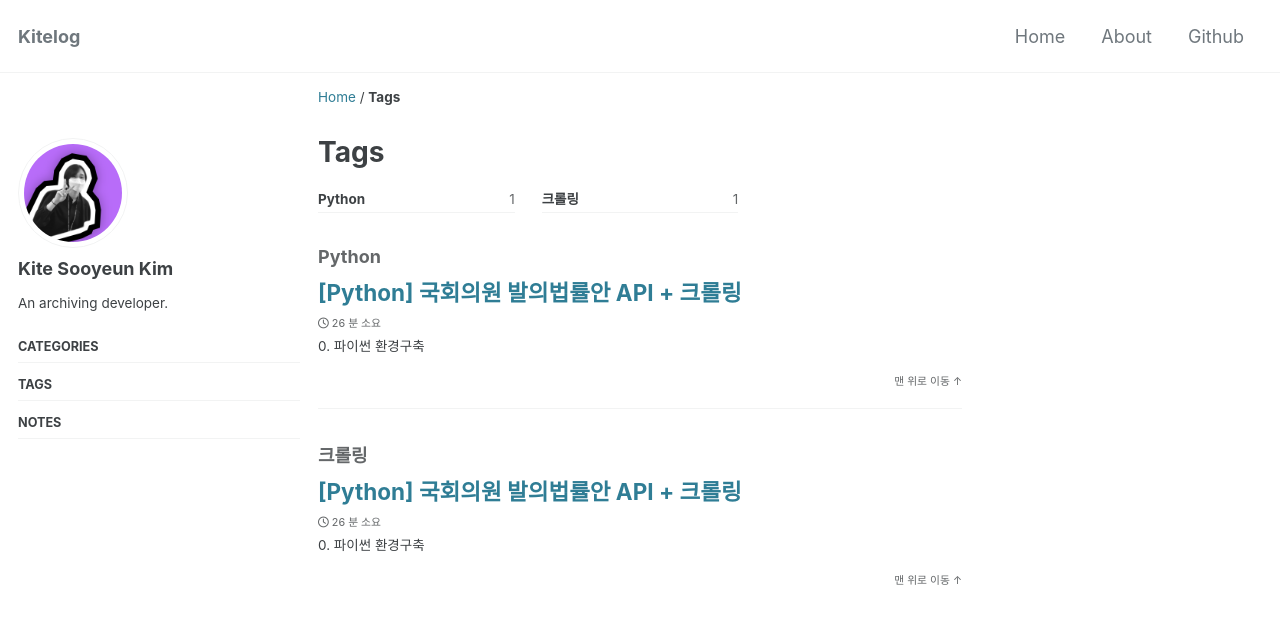
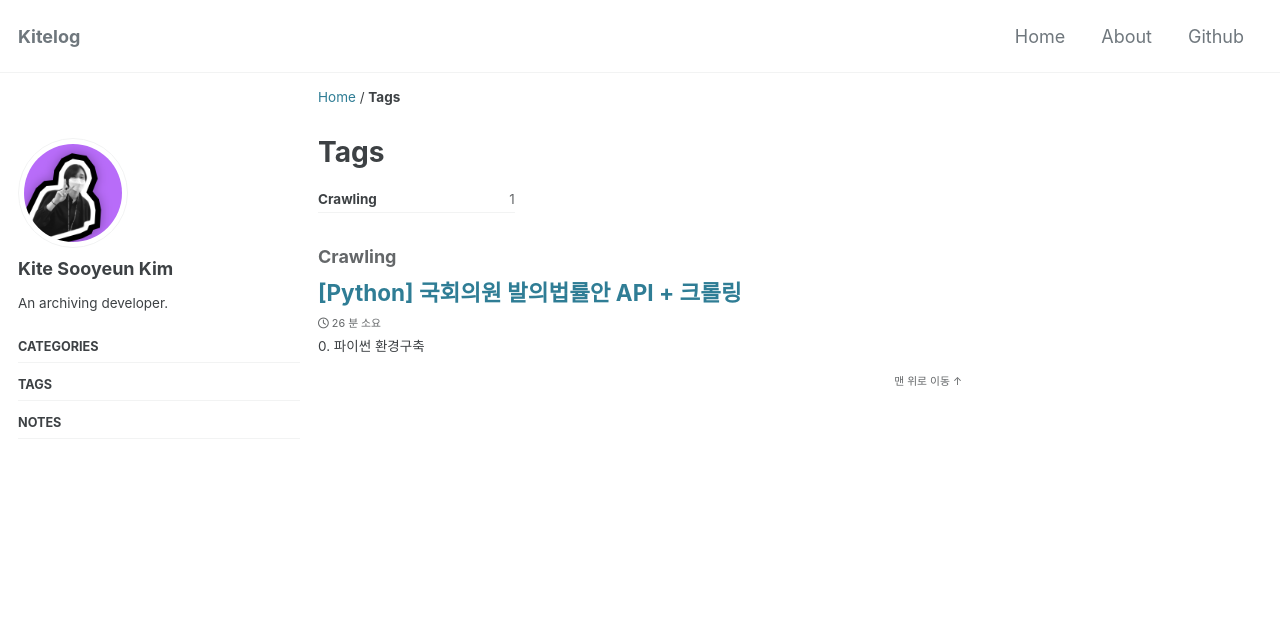
Before and after one commit to gittykite/gittykite.github.io, a Jekyll site: the page built from _pages/tag-archive.md, in a window 1280 px wide and 900 px high. Shown: the top 624 px of the window. Built offline with Jekyll 4.4.1, drawn with Linux system fonts in a browser that asks for light colours; cached includes are drawn as plain includes; nearby versions of some CDN libraries.

Commit message:
tag updated

```diff
--- a/_posts/work/2021-12-21-billcrawling.md
+++ b/_posts/work/2021-12-21-billcrawling.md
@@ -1,10 +1,9 @@
 ---
 title: "[Python] 국회의원 발의법률안 API + 크롤링"
 categories:
-  - code
+  - Python
 tags:
-  - Python
-  - 크롤링
+  - Crawling
 ---
 
 ## 0. 파이썬 환경구축
```
